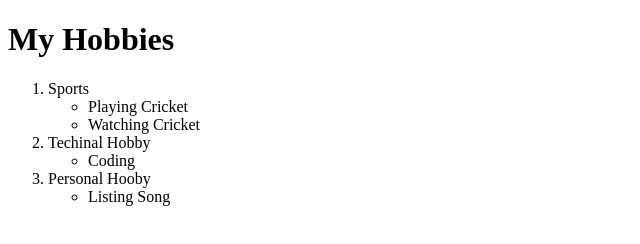
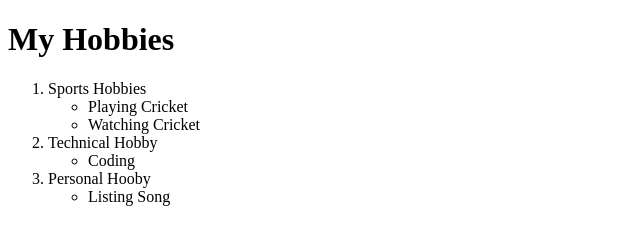
Before and after one commit to PrashantPalve01/Hobbies-Repo, a plain HTML site: page index.html in a window 1280 px wide. Shown: the full height of the page, 0-640 px from the left. Drawn offline with Linux system fonts and the light colour scheme.

Commit message:
changes index file

```diff
--- a/index.html
+++ b/index.html
@@ -8,12 +8,12 @@
 <body>
     <h1>My Hobbies</h1>
     <ol>
-        <li>Sports</li>
+        <li>Sports Hobbies</li>
         <ul>
             <li>Playing Cricket</li>
             <li>Watching Cricket</li>
         </ul>
-        <li>Techinal Hobby</li>
+        <li>Technical Hobby</li>
         <ul>
             <li>Coding</li>
         </ul>
```
